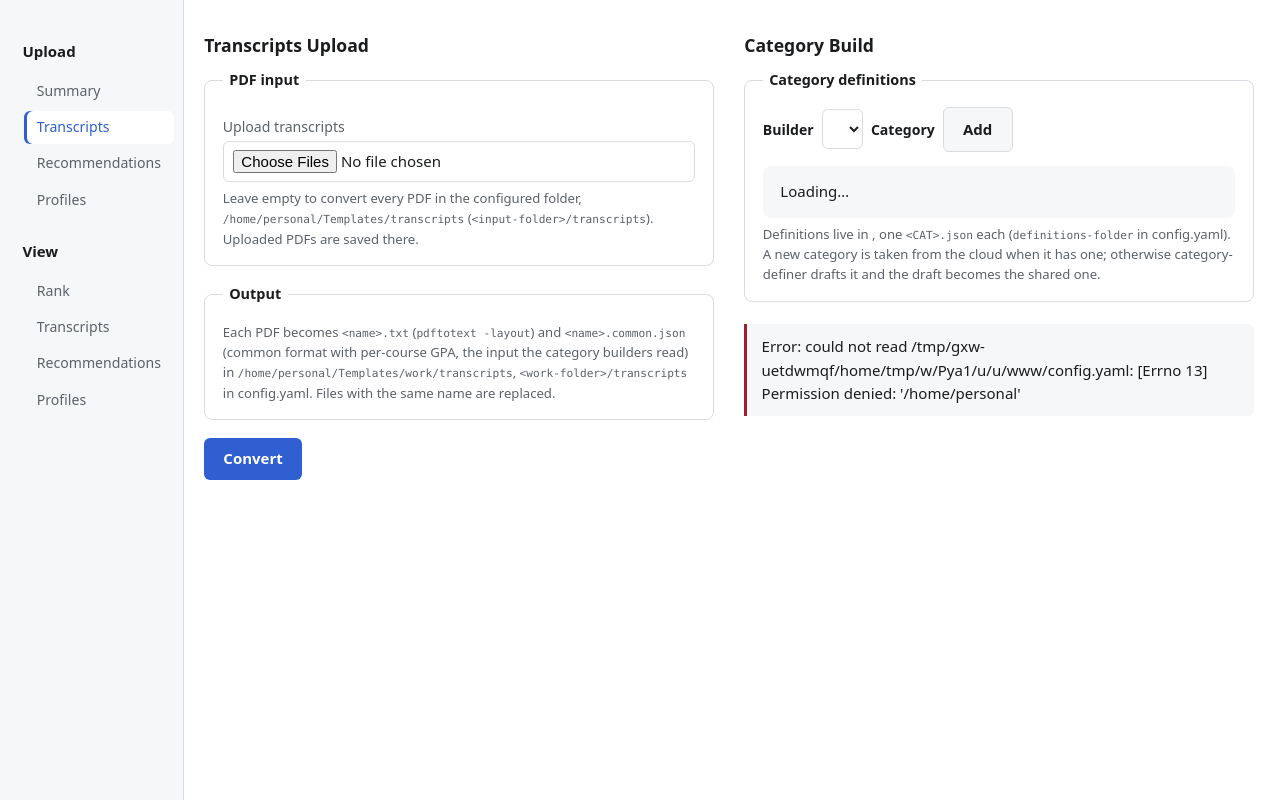
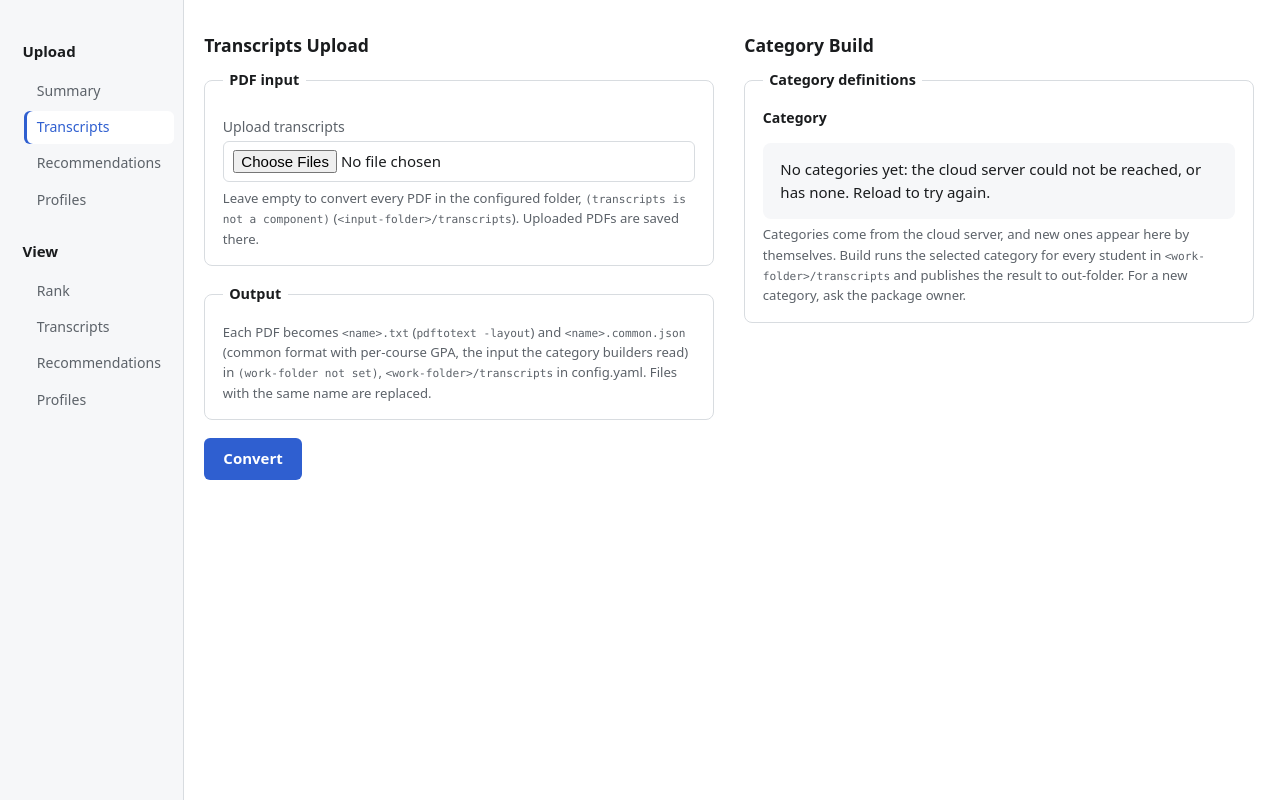
Before and after one commit to mini-cas-team/gpa-tools, a Flask app: page /transcripts/ftp-upload in a window 1280 px wide. Run offline with Flask 3, Linux system fonts and the light colour scheme; lists and menus that the app fills with data are empty; parts of the project's set-up code (start-up, migrations or seed data) failed here and were passed over.

Commit message:
Prod mode: run_mode gates definitions to the cloud and hides dev UI
- run_mode (default prod): definitions only from the cloud; drafting and edits refused server side
- Upload tab in prod: no builder select, Update/Add, or repo path; Build only
- config.yaml and log/ untracked; configure.py template holds the defaults
- /install-gpa-tools installs the prod branch only

Co-Authored-By: Claude Opus 5.5 <noreply@anthropic.com>

```diff
--- a/browser_view/app.py
+++ b/browser_view/app.py
@@ -299,8 +299,12 @@ def _letter_students(cfg: dict, names: dict[str, str]) -> tuple[list[dict], str
 
 
 def _dev_mode(cfg: dict) -> bool:
-    """config.yaml's run_mode is dev: the UI also shows what is otherwise hidden."""
-    return str(cfg.get("run_mode") or "").strip().lower() == "dev"
+    """config.yaml's run_mode is dev: the UI also shows what is otherwise hidden
+    (category_builder.run_mode; anything but dev is prod)."""
+    return category_builder.run_mode(cfg) == "dev"
+
+
+NOT_ON_CLOUD = "{name} is not on the cloud server. Ask the package owner to add it."
 
 
 def _student_letters(transcript: str, cfg: dict) -> dict:
@@ -396,7 +400,7 @@ def create_app(config_path: Path | None = None) -> Flask:
     @app.get("/transcripts/ftp-upload")
     def upload():
         cfg = _load_config(config_path)
-        return render_template("upload.html", tab="ftp-upload",
+        return render_template("upload.html", tab="ftp-upload", dev=_dev_mode(cfg),
                                pdf_folder=folders.input_or_none(cfg, "transcripts") or "",
                                work_folder=folders.work_or_none(cfg, "transcripts") or "")
 
@@ -411,7 +415,8 @@ def create_app(config_path: Path | None = None) -> Flask:
     @app.get("/categories")
     def list_categories():
         """{name: definition} from the local definitions repo, with each one's origin
-        (cloud: the shared text; local: this PC's own).
+        (cloud: the shared text; local: this PC's own) and the run_mode.  In prod the
+        cloud's categories this PC doesn't have yet are saved into the repo first.
 
         ``names`` keeps the repo's order (jsonify sorts the object's keys).
         """
@@ -419,21 +424,29 @@ def create_app(config_path: Path | None = None) -> Flask:
             definitions = Definitions(config_path)
             data = definitions.data
             cfg = _load_config(config_path)
+            dev = _dev_mode(cfg)
             try:
-                steps = definer.step_names(definer.load_config(cfg))
+                steps = definer.step_names(definer.load_config(cfg)) if dev else []
             except ValueError:
                 steps = []  # a bad mode: the draft request reports it
+            if not dev:  # prod: the cloud's newer categories join the repo by themselves
+                for name, text in sorted(definitions.cloud_definitions().items()):
+                    if name not in data:
+                        definitions.set(name, text, origin="cloud")
+                        log.info("category %s taken from the cloud into %s", name, definitions.folder)
+                data = definitions.data
             return jsonify(categories=data, names=list(data), path=str(definitions.folder),
                            origins={c: definitions.origin(c) for c in data},
                            builders=category_builder.names(),
-                           active_builder=category_builder.active(cfg), definer=steps)
+                           active_builder=category_builder.active(cfg), definer=steps,
+                           mode="dev" if dev else "prod")
         except (OSError, yaml.YAMLError) as exc:
             return jsonify(error=f"could not read {config_path}: {exc}"), 500
 
     @app.post("/categories/draft")
     def draft_category():
         """A definition for a new category: the cloud's shared one when it has one
-        (source "cloud"), else category-definer's draft. Nothing is saved."""
+        (source "cloud"), else (run_mode dev only) category-definer's draft. Nothing is saved."""
         try:
             name = category_name(request.form.get("name"))
         except ValueError as exc:
@@ -445,6 +458,8 @@ def create_app(config_path: Path | None = None) -> Flask:
         if shared is not None:
             return jsonify(name=name, definition=shared, source="cloud", attempts=[])
         cfg = _load_config(config_path)
+        if not _dev_mode(cfg):
+            return jsonify(error=NOT_ON_CLOUD.format(name=name)), 404
         try:
             definer.load_config(cfg)
         except ValueError as exc:
@@ -465,6 +480,9 @@ def create_app(config_path: Path | None = None) -> Flask:
         A new name (offered to the cloud, whose shared text wins; ``shared`` says
         created, adopted or pending) unless ``replace=1`` (Update, an existing one:
         a local override unless it equals the cloud's text).
+
+        run_mode prod: no edits (403), and a new name is saved only as the cloud's
+        shared text; the posted definition is not used.
         """
         try:
             name = category_name(request.form.get("name"))
@@ -479,6 +497,17 @@ def create_app(config_path: Path | None = None) -> Flask:
             return jsonify(error=f"{name} is not defined"), 404
         if not replace and name in definitions.data:
             return jsonify(error=f"{name} is already defined"), 409
+        if not _dev_mode(_load_config(config_path)):
+            if replace:
+                return jsonify(error="editing definitions is for run_mode: dev; this PC uses "
+                                     "the cloud's shared ones"), 403
+            shared = definitions.cloud_definition(name)
+            if shared is None:
+                return jsonify(error=NOT_ON_CLOUD.format(name=name)), 404
+            entry = definitions.set(name, shared, origin="cloud")
+            log.info("category %s taken from the cloud into %s", name, definitions.folder)
+            return jsonify(name=name, categories=definitions.data, origin="cloud",
+                           shared="taken", definition=entry["definition"])
         try:
             entry = definitions.update(name, definition) if replace \
                 else definitions.publish(name, definition)
--- a/browser_view/templates/upload.html
+++ b/browser_view/templates/upload.html
@@ -37,12 +37,18 @@
 <fieldset>
   <legend>Category definitions</legend>
   <div class="category-bar">
-    <label for="builder-select">Builder</label>
+    {% if dev %}<label for="builder-select">Builder</label>
     <select id="builder-select" class="builder"></select>
-    <label for="category-select">Category</label>
+    {% else %}<select id="builder-select" class="builder" hidden></select>{# run_mode prod: jev only #}
+    {% endif %}<label for="category-select">Category</label>
     <select id="category-select" hidden></select>
-    <button type="button" id="category-update" class="secondary toggle" aria-pressed="false" hidden>Update</button>
+    {% if dev %}<button type="button" id="category-update" class="secondary toggle" aria-pressed="false" hidden>Update</button>
     <button type="button" id="category-add" class="secondary toggle" aria-pressed="false">Add</button>
+    {% else %}{# run_mode prod: no Update or Add; Build runs the selected category at once #}
+    <button type="button" id="category-build" hidden>Build</button>
+    <button type="button" id="category-update" hidden></button>
+    <button type="button" id="category-add" hidden></button>
+    {% endif %}
   </div>
 
   <!-- Under the bar: one of view / update / add, then progress while busy. -->
@@ -79,10 +85,15 @@
     <p class="hint" id="category-progress-text"></p>
   </div>
 
-  <p class="hint">Definitions live in <code id="category-path"></code>, one
+  {% if dev %}<p class="hint">Definitions live in <code id="category-path"></code>, one
     <code>&lt;CAT&gt;.json</code> each (<code>definitions-folder</code> in config.yaml). A new
     category is taken from the cloud when it has one; otherwise category-definer drafts it and
     the draft becomes the shared one.</p>
+  {% else %}<p class="hint">Categories come from the cloud server, and new ones appear here by
+    themselves. Build runs the selected category for every student in
+    <code>&lt;work-folder&gt;/transcripts</code> and publishes the result to out-folder. For a new
+    category, ask the package owner.</p>
+  {% endif %}
 </fieldset>
 <div id="category-status" class="status" role="status" aria-live="polite" hidden></div>
 </section>
@@ -171,10 +182,14 @@
 })();
 
 
+// run_mode (config.yaml): prod takes definitions only from the cloud and builds; dev also drafts and edits.
+const DEV = {{ "true" if dev else "false" }};
+
 (() => {
   const $ = (id) => document.getElementById(id);
   const builderSelect = $("builder-select");
   const select = $("category-select"), updateButton = $("category-update"), addButton = $("category-add");
+  const buildButton = $("category-build");  // run_mode prod only
   const definitionBox = $("category-definition");
   const updateForm = $("category-update-form"), text = $("category-text");
   const addForm = $("category-add-form"), nameInput = $("category-name");
@@ -239,6 +254,7 @@
     // While Update or Add is active, the other button and the dropdown are off;
     // the active button stays usable (to close it) unless a draft or run is going.
     updateButton.disabled = busy || action === "add";
+    if (buildButton) buildButton.disabled = busy;
     addButton.disabled = busy || action === "update";
     select.disabled = builderSelect.disabled = busy || action !== null;
     progressBox.hidden = !busy;
@@ -257,13 +273,14 @@
 
   function render(selected) {
     const empty = !names.length;
-    select.hidden = updateButton.hidden = empty;
+    select.hidden = empty;
+    if (DEV) updateButton.hidden = empty; else buildButton.hidden = empty;
     select.replaceChildren(...names.map((name) => new Option(name, name)));
     // The first category unless one is asked for.
     if (selected && names.includes(selected)) select.value = selected;
-    definitionBox.textContent = empty
-      ? "No categories yet. Use Add to take one from the cloud or have category-definer draft one."
-      : categories[select.value];
+    definitionBox.textContent = !empty ? categories[select.value]
+      : DEV ? "No categories yet. Use Add to take one from the cloud or have category-definer draft one."
+      : "No categories yet: the cloud server could not be reached, or has none. Reload to try again.";
     const origin = empty ? null : origins[select.value];
     $("category-origin").hidden = !origin;
     $("category-origin-text").textContent = origin === "cloud"
@@ -278,12 +295,12 @@
     origins = data.origins || {};
     names = data.names || Object.keys(categories);
     definerSteps = data.definer || [];
-    $("category-path").textContent = data.path;
+    if ($("category-path")) $("category-path").textContent = data.path;
     if (!builderSelect.options.length) {  // kept across reloads: the user's pick wins
       builderSelect.replaceChildren(...(data.builders || []).map((b) => new Option(b, b)));
       builderSelect.value = data.active_builder;
     }
-    // The Name box suggests the defined names (none when the section is empty).
+    // The Name box (dev) suggests the defined names.
     $("category-suggestions").replaceChildren(...names.map((name) => new Option(name)));
     render(selected);
   }
@@ -314,9 +331,9 @@
     setMode("busy");
     const started = Date.now();
     const steps = definerSteps.join(", then ") || "category-definer";
-    const tick = () => progress(
-      `Asking ${steps} to define ${name} (a Chrome window may open)… ` +
-      `${minutes((Date.now() - started) / 1000)}`);
+    const tick = () => progress((DEV
+      ? `Asking ${steps} to define ${name} (a Chrome window may open)… `
+      : `Looking up ${name} on the cloud server… `) + `${minutes((Date.now() - started) / 1000)}`);
     tick();
     const timer = setInterval(tick, 1000);
     try {
@@ -324,7 +341,7 @@
       const saved = await call("/categories", post({ name: draft.name, definition: draft.definition }));
       await load(draft.name);
       const failed = draft.attempts.filter((a) => a.error !== null);
-      const how = draft.source === "cloud" ? "taken from the cloud (the shared definition)"
+      const how = (draft.source === "cloud" || saved.shared === "taken") ? "taken from the cloud (the shared definition)"
         : saved.shared === "created" ? `drafted by ${draft.source} and shared with the cloud`
         : saved.shared === "adopted" ? `drafted by ${draft.source}, but another client shared one first; using theirs`
         : `drafted by ${draft.source}; the cloud could not be reached, so it is shared later`;
@@ -341,7 +358,16 @@
     }
   });
 
-  // ---- Update -> Go: save the edit, run the selected builder ---------------
+  // ---- a build: run the selected builder on a saved category --------------
+  async function startBuild(name, builder) {
+    setMode("busy");
+    progress(`Starting ${name}…`);
+    const est = await call(`/runs/estimate?${new URLSearchParams({ category: name, builder })}`);
+    showProgress(await call("/runs", post({ category: name, builder })), est);
+    watch(est);
+  }
+
+  // ---- Update -> Go (dev): save the edit, then build ------------------------
   updateForm.addEventListener("submit", async (event) => {
     event.preventDefault();
     const name = select.value, definition = text.value.trim(), builder = builderSelect.value;
@@ -351,14 +377,21 @@
         await call("/categories", post({ name, definition, replace: "1" }));
         await load(name);
       }
-      setMode("busy");
-      progress(`Starting ${name}…`);
-      const est = await call(`/runs/estimate?${new URLSearchParams({ category: name, builder })}`);
-      showProgress(await call("/runs", post({ category: name, builder })), est);
-      watch(est);
+      await startBuild(name, builder);
     } catch (err) {
       showStatus("error", `Error: ${err.message}`);
       setMode("update");  // keep the text so Go can be tried again
+    }
+  });
+
+  // ---- Build (prod): build the selected category as it is ------------------
+  buildButton?.addEventListener("click", async () => {
+    showStatus(null);
+    try {
+      await startBuild(select.value, builderSelect.value);
+    } catch (err) {
+      showStatus("error", `Error: ${err.message}`);
+      setMode("view");
     }
   });
 
```
Also changed, not shown: CLAUDE.md (+1 -1 lines), category_builder/__init__.py (+13 -0 lines), category_builder/definer.py (+10 -2 lines), category_builder/definitions.py (+10 -0 lines), config.yaml (deleted, +0 -64 lines), install/configure.py (+7 -0 lines), tests/test_browser_view.py (+56 -3 lines), tests/test_category_builder.py (+10 -1 lines), tests/test_install.py (+1 -1 lines), .claude/skills/install-from-clone/SKILL.md, .claude/skills/install-gpa-tools/SKILL.md, README.md, install/README.md, 2 other files.
